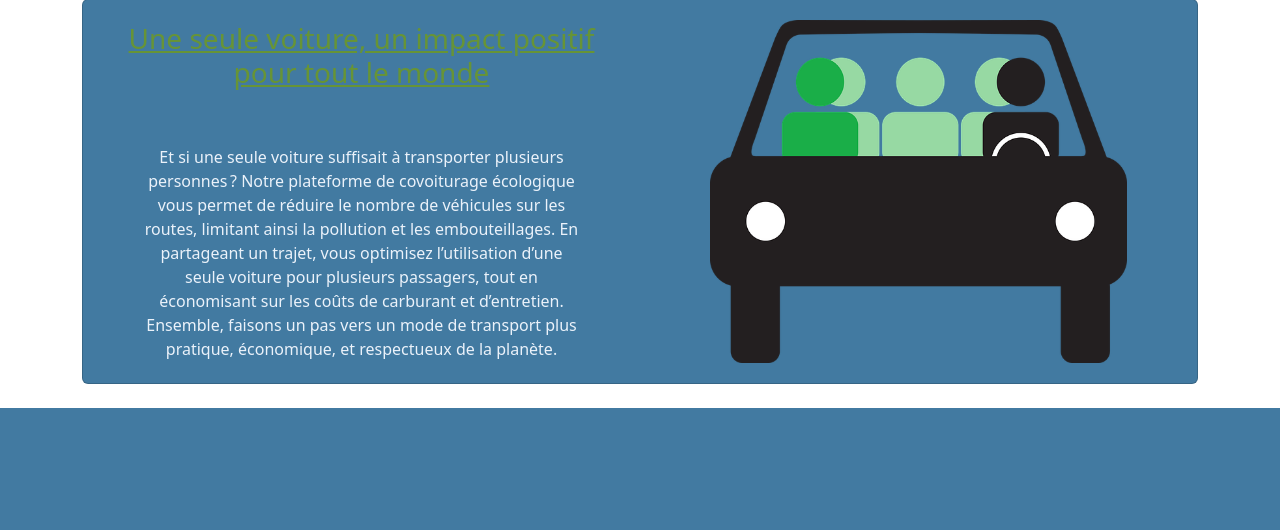
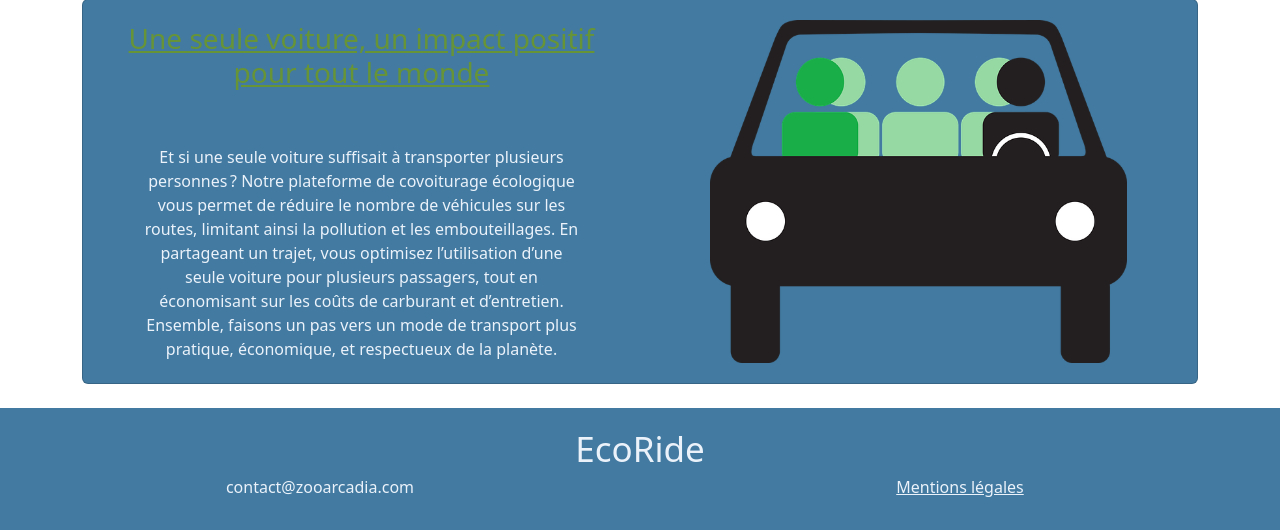
Before and after one commit to Raph1409/EcoRide, a PHP site: page / in a window 1280 px wide. Shown: the part 1105-1635 px from the top of the page. Before the commit the page ends 1513 px from the top, so only its background shows below. Run offline with PHP 8.4, Linux system fonts and the light colour scheme.

Commit message:
création du footer

```diff
--- /dev/null
+++ b/front/footer.php
@@ -0,0 +1,15 @@
+<head>
+    <link href="/style/styleFooter.css" rel="stylesheet">
+</head>
+
+<footer class="container-fluid text-center footer">
+    <a class="navbar-brand" href="/index.php">EcoRide</a>
+    <div class="row">
+        <div class="col-12 col-lg-6">
+            <p>contact@zooarcadia.com</p>
+        </div>
+        <div class="col-12 col-lg-6">
+            <a href="/">Mentions légales</a>
+        </div>
+    </div>
+</footer>
--- a/index.php
+++ b/index.php
@@ -21,4 +21,11 @@
     <?php require_once "front/bigTitle.php"; ?>
     <?php require_once "front/barreRecherche.php";?>
     <?php require_once "front/accueil.php";?>
+
 </body>
+
+<footer>
+
+    <?php require_once "front/footer.php";?>
+
+</footer>
--- /dev/null
+++ b/style/styleFooter.css
@@ -0,0 +1,7 @@
+footer p {
+    color: #EBF2FA;
+}
+
+footer {
+    background-color: #427AA1 !important;
+}
```
